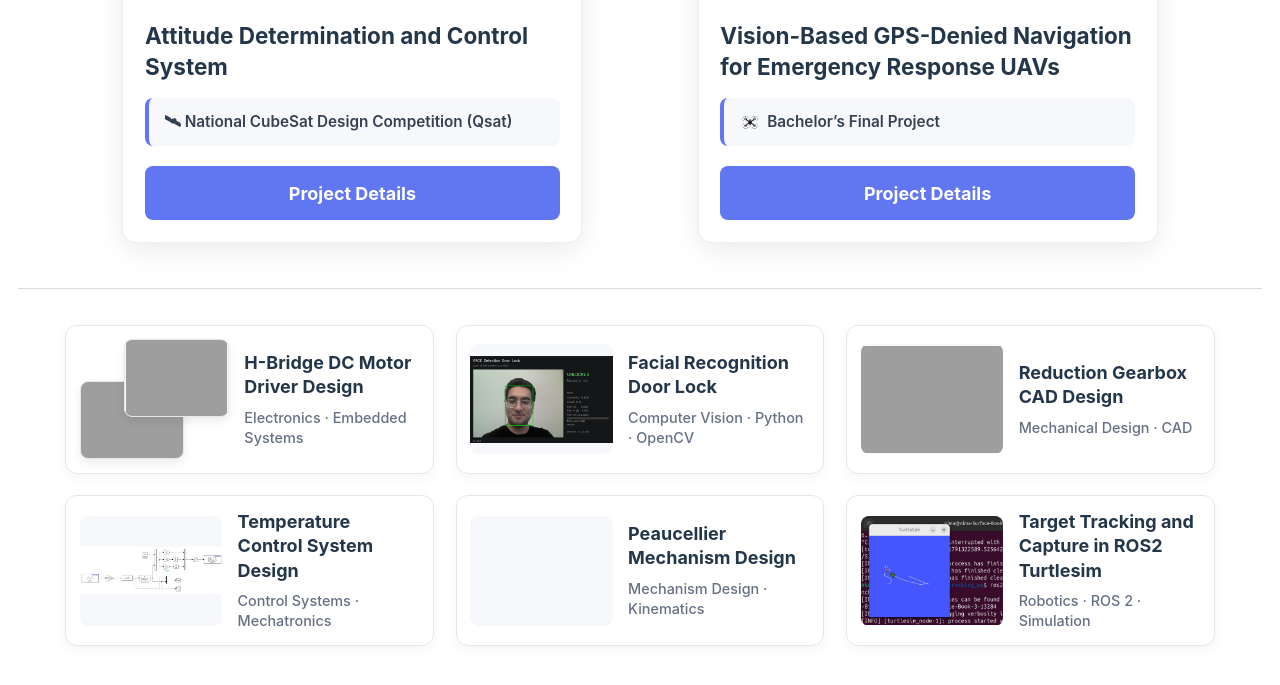
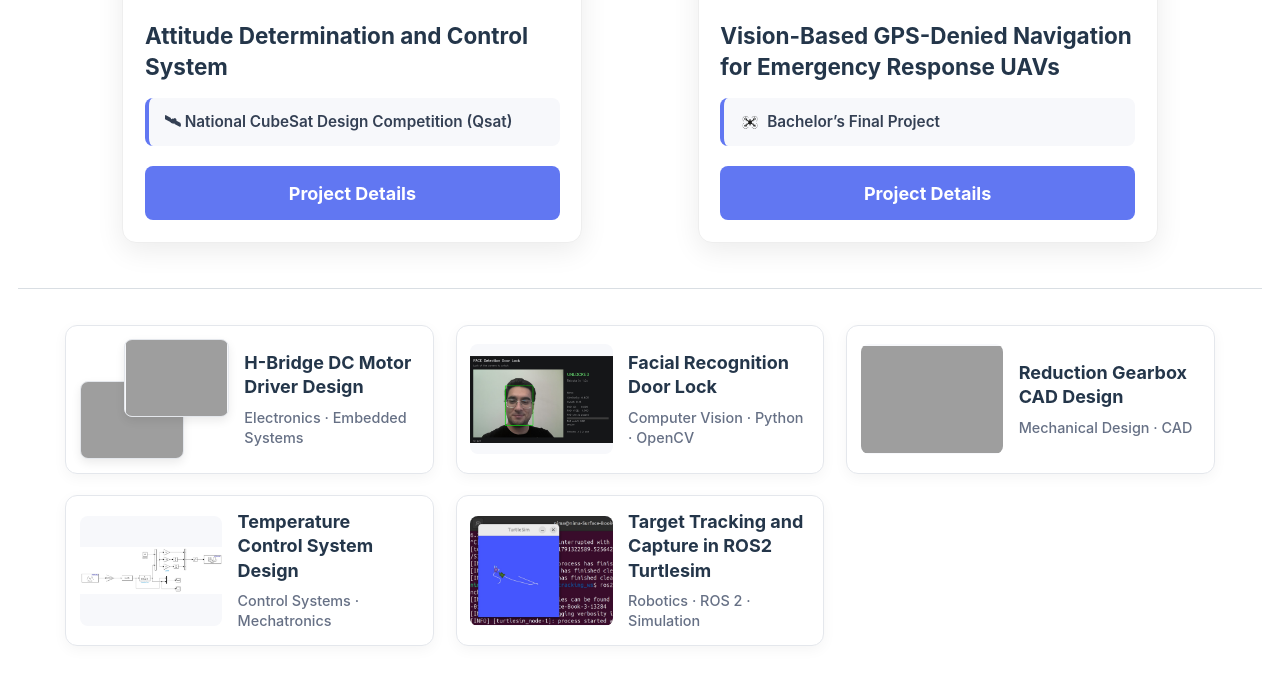
Before and after one commit to nghourchian/nghourchian.github.io, a Jekyll site: the page built from _pages/projects.md, in a window 1280 px wide and 1169 px high. Shown: the part 415-1100 px from the top of the window. Built offline with Jekyll 4.4.1, drawn with Linux system fonts in a browser that asks for light colours; a style sheet for code colours, icons or effects is not loaded; part of the change alters nothing that is shown; grey boxes are pictures that could not be loaded.

Commit message:
Update project cards in projects.md
Removed placeholder project card for Peaucellier Mechanism Design and updated the project card for Facial Recognition Door Lock.

```diff
--- a/_pages/projects.md
+++ b/_pages/projects.md
@@ -219,8 +219,9 @@ author_profile: false
   line-height: 1.4;
 }
 
-/* Clickable cards with images */
-.small-project-card--linked {
+/* Cards with images */
+.small-project-card--linked,
+.small-project-card--static {
   flex-direction: row;
   align-items: center;
   justify-content: flex-start;
@@ -242,6 +243,12 @@ author_profile: false
 .small-project-card--linked:focus-visible {
   outline: 2px solid #6177f2;
   outline-offset: 3px;
+}
+
+.small-project-card--static:hover {
+  transform: none;
+  border-color: #e4e7ec;
+  box-shadow: 0 4px 14px rgba(0, 0, 0, 0.045);
 }
 
 .small-project-details {
@@ -328,7 +335,8 @@ author_profile: false
     padding: 1rem 1.1rem;
   }
 
-  .small-project-card--linked {
+  .small-project-card--linked,
+  .small-project-card--static {
     padding: 0.75rem;
   }
 }
@@ -411,7 +419,7 @@ author_profile: false
   </a>
 
   <a class="small-project-card small-project-card--linked"
-     href="https://github.com/nghourchian/face-recognition-door-lock](https://github.com/nghourchian/nghourchian.github.io/tree/main/images/face-lock.png"
+     href="https://github.com/nghourchian/face-recognition-door-lock"
      target="_blank"
      rel="noopener noreferrer"
      aria-label="View Facial Recognition Door Lock on GitHub">
@@ -461,20 +469,7 @@ author_profile: false
     </div>
   </a>
 
-  <a class="small-project-card small-project-card--linked"
-     href="https://github.com/nghourchian/peaucellier-mechanism"
-     target="_blank"
-     rel="noopener noreferrer"
-     aria-label="View Peaucellier Mechanism Design on GitHub">
 
-    <!-- Replace this placeholder with an img when ready. -->
-    <div class="small-project-image" aria-hidden="true"></div>
-
-    <div class="small-project-details">
-      <h3 class="small-project-title">Peaucellier Mechanism Design</h3>
-      <p class="small-project-type">Mechanism Design · Kinematics</p>
-    </div>
-  </a>
 
   <a class="small-project-card small-project-card--linked"
      href="https://github.com/nghourchian/target-tracking-and-capture"
```
